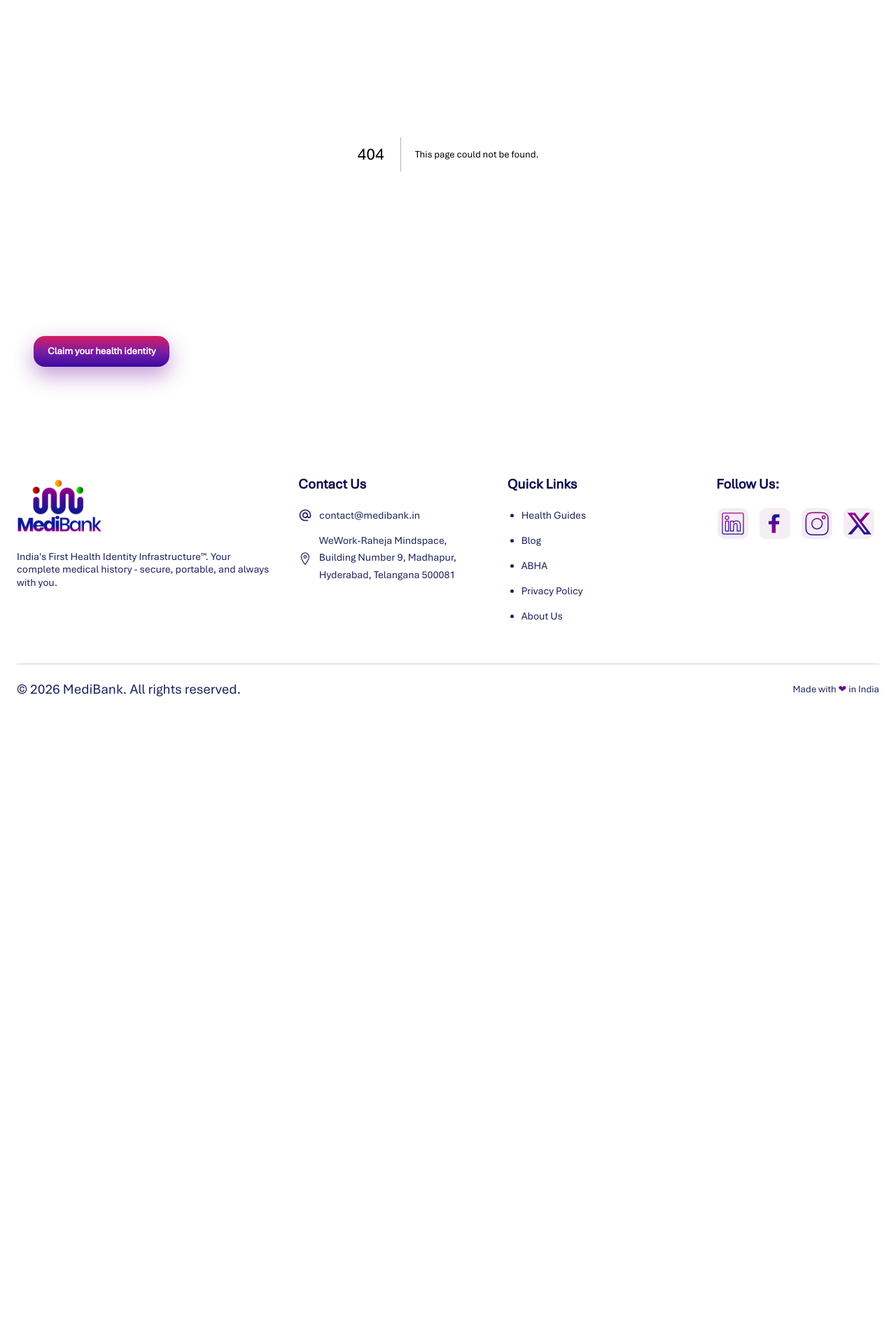
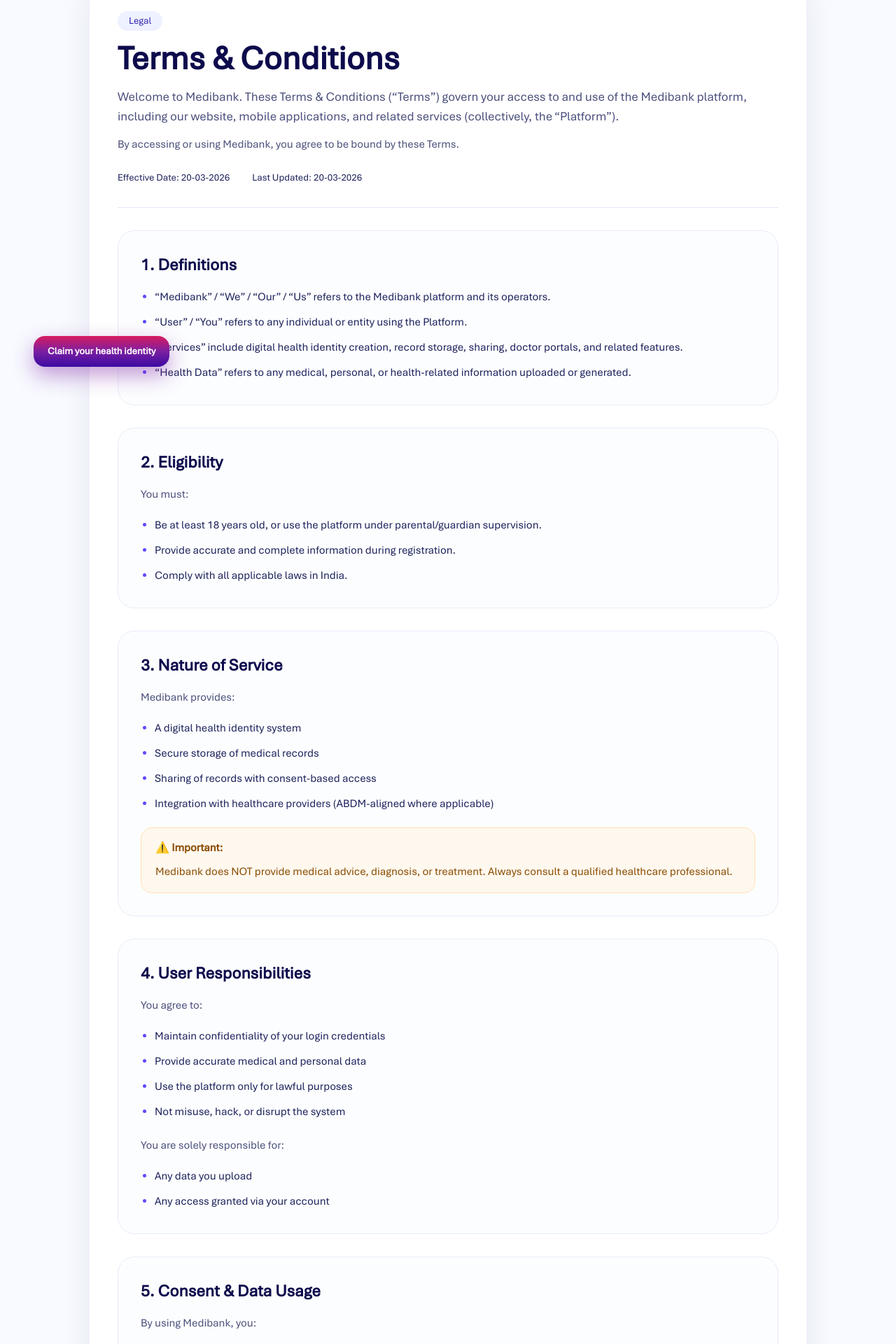
Before and after one commit to AmanDwivedi9335/clinic-portpolio, a Next.js app: page /terms-and-conditions in a window 1280 px wide. Before the commit this address had no page. Shown: the part 180-2100 px from the top of the page at 70% size. Before the commit the page ends 1233 px from the top, so only its background shows below. Built offline with nearby package versions, Linux system fonts and the light colour scheme.

Commit message:
Add terms and conditions page

```diff
--- /dev/null
+++ b/src/app/terms-and-conditions/page.js
@@ -0,0 +1,248 @@
+import React from "react";
+
+const termSections = [
+  {
+    title: "1. Definitions",
+    points: [
+      "“Medibank” / “We” / “Our” / “Us” refers to the Medibank platform and its operators.",
+      "“User” / “You” refers to any individual or entity using the Platform.",
+      "“Services” include digital health identity creation, record storage, sharing, doctor portals, and related features.",
+      "“Health Data” refers to any medical, personal, or health-related information uploaded or generated.",
+    ],
+  },
+  {
+    title: "2. Eligibility",
+    intro: "You must:",
+    points: [
+      "Be at least 18 years old, or use the platform under parental/guardian supervision.",
+      "Provide accurate and complete information during registration.",
+      "Comply with all applicable laws in India.",
+    ],
+  },
+  {
+    title: "3. Nature of Service",
+    intro: "Medibank provides:",
+    points: [
+      "A digital health identity system",
+      "Secure storage of medical records",
+      "Sharing of records with consent-based access",
+      "Integration with healthcare providers (ABDM-aligned where applicable)",
+    ],
+    noteTitle: "Important:",
+    note:
+      "Medibank does NOT provide medical advice, diagnosis, or treatment. Always consult a qualified healthcare professional.",
+  },
+  {
+    title: "4. User Responsibilities",
+    intro: "You agree to:",
+    points: [
+      "Maintain confidentiality of your login credentials",
+      "Provide accurate medical and personal data",
+      "Use the platform only for lawful purposes",
+      "Not misuse, hack, or disrupt the system",
+    ],
+    outro: "You are solely responsible for:",
+    outroPoints: [
+      "Any data you upload",
+      "Any access granted via your account",
+    ],
+  },
+  {
+    title: "5. Consent & Data Usage",
+    intro: "By using Medibank, you:",
+    points: [
+      "Provide explicit consent to store and process your health data",
+      "Authorize Medibank to store your records securely",
+      "Authorize Medibank to share data with healthcare providers only with your consent",
+      "Can revoke consent anytime via platform controls",
+    ],
+    outro: "We follow:",
+    outroPoints: [
+      "Consent-based data sharing",
+      "Minimal data processing principles",
+    ],
+  },
+  {
+    title: "6. Data Security",
+    intro: "We implement:",
+    points: [
+      "AES-256 encryption",
+      "Secure cloud infrastructure",
+      "Role-based access controls",
+      "Audit logs for all activities",
+    ],
+    outro: "However, you acknowledge:",
+    outroPoints: [
+      "No system is 100% secure",
+      "You use the platform at your own risk",
+    ],
+  },
+  {
+    title: "7. Intellectual Property",
+    intro: "All rights related to:",
+    points: ["Software", "Design", "Branding", "Content"],
+    outro: "are owned by Medibank. You may NOT:",
+    outroPoints: [
+      "Copy, modify, or reverse-engineer the platform",
+      "Use Medibank branding without permission",
+    ],
+  },
+  {
+    title: "8. Third-Party Integrations",
+    intro: "Medibank may integrate with:",
+    points: [
+      "Government systems (e.g., ABDM/ABHA)",
+      "Hospitals, labs, and doctors",
+      "External APIs",
+    ],
+    outro: "We are not responsible for:",
+    outroPoints: [
+      "Data accuracy from third parties",
+      "Downtime or failures of external services",
+    ],
+  },
+  {
+    title: "9. Limitation of Liability",
+    intro: "Medibank is not liable for:",
+    points: [
+      "Medical decisions taken based on stored data",
+      "Loss due to incorrect data entered by users",
+      "Service interruptions or downtime",
+      "Unauthorized access caused by user negligence",
+    ],
+    outro: "Maximum liability (if applicable) is limited to:",
+    outroPoints: ["Amount paid (if any) for services"],
+  },
+  {
+    title: "10. Account Suspension / Termination",
+    intro: "We may suspend or terminate your account if:",
+    points: [
+      "You violate these Terms",
+      "Fraudulent or suspicious activity is detected",
+      "Legal compliance requires it",
+    ],
+    paragraph: "You may also delete your account anytime.",
+  },
+  {
+    title: "11. Data Retention & Deletion",
+    points: [
+      "Your data is retained as long as your account is active",
+      "Upon deletion, data may be deleted or anonymized",
+      "Some records may be retained for legal compliance",
+    ],
+  },
+  {
+    title: "12. Compliance with Laws",
+    intro: "Medibank operates in compliance with:",
+    points: [
+      "Information Technology Act, 2000 (India)",
+      "Applicable data protection laws",
+      "ABDM guidelines (where integrated)",
+    ],
+  },
+  {
+    title: "13. Modifications to Terms",
+    paragraph: "We may update these Terms from time to time.",
+    points: [
+      "Updates will be posted on the platform",
+      "Continued use = acceptance of updated Terms",
+    ],
+  },
+  {
+    title: "14. Governing Law & Jurisdiction",
+    points: ["These Terms are governed by the laws of India."],
+    paragraph: "Jurisdiction: Courts of Hyderabad",
+  },
+  {
+    title: "15. Contact Information",
+    paragraph: "For any questions or concerns:",
+    contact: [
+      "Medibank Support Team",
+      "Email: support@medibank.in",
+      "Website: https://medibank.in",
+    ],
+  },
+];
+
+export default function TermsAndConditionsPage() {
+  return (
+    <div className="mt-[100px] bg-[#F8FAFF] py-10">
+      <div className="container mx-auto px-4">
+        <div className="mx-auto max-w-5xl rounded-[32px] bg-white px-6 py-10 shadow-[0_12px_50px_rgba(13,11,76,0.08)] md:px-10 md:py-14">
+          <div className="border-b border-[#E6EAF7] pb-8">
+            <span className="inline-flex rounded-full bg-[#EEF1FF] px-4 py-1 text-sm font-medium text-[#3024AE]">
+              Legal
+            </span>
+            <h1 className="mt-4 text-3xl font-bold text-[#0D0B4C] md:text-5xl">
+              Terms &amp; Conditions
+            </h1>
+            <p className="mt-4 text-base leading-7 text-[#4B4F7B] md:text-lg">
+              Welcome to Medibank. These Terms &amp; Conditions (“Terms”) govern your access to and use of the Medibank platform, including our website, mobile applications, and related services (collectively, the “Platform”).
+            </p>
+            <p className="mt-3 text-base leading-7 text-[#4B4F7B]">
+              By accessing or using Medibank, you agree to be bound by these Terms.
+            </p>
+            <div className="mt-6 flex flex-col gap-2 text-sm font-medium text-[#1D225B] md:flex-row md:gap-8">
+              <p>Effective Date: 20-03-2026</p>
+              <p>Last Updated: 20-03-2026</p>
+            </div>
+          </div>
+
+          <div className="mt-8 space-y-8">
+            {termSections.map((section) => (
+              <section
+                key={section.title}
+                className="rounded-3xl border border-[#E9ECF8] bg-[#FCFDFF] p-6 md:p-8"
+              >
+                <h2 className="text-2xl font-semibold text-[#0D0B4C]">{section.title}</h2>
+
+                {section.intro && (
+                  <p className="mt-4 text-base leading-7 text-[#4B4F7B]">{section.intro}</p>
+                )}
+
+                {section.paragraph && (
+                  <p className="mt-4 text-base leading-7 text-[#4B4F7B]">{section.paragraph}</p>
+                )}
+
+                {section.points && (
+                  <ul className="mt-4 list-disc space-y-2 pl-5 text-base leading-7 text-[#1D225B] marker:text-[#5C4AFF]">
+                    {section.points.map((point) => (
+                      <li key={point}>{point}</li>
+                    ))}
+                  </ul>
+                )}
+
+                {section.note && (
+                  <div className="mt-5 rounded-2xl border border-[#FFE0B2] bg-[#FFF8EE] px-5 py-4 text-[#8A4B00]">
+                    <p className="font-semibold">⚠️ {section.noteTitle}</p>
+                    <p className="mt-2 text-base leading-7">{section.note}</p>
+                  </div>
+                )}
+
+                {section.outro && (
+                  <p className="mt-5 text-base leading-7 text-[#4B4F7B]">{section.outro}</p>
+                )}
+
+                {section.outroPoints && (
+                  <ul className="mt-4 list-disc space-y-2 pl-5 text-base leading-7 text-[#1D225B] marker:text-[#5C4AFF]">
+                    {section.outroPoints.map((point) => (
+                      <li key={point}>{point}</li>
+                    ))}
+                  </ul>
+                )}
+
+                {section.contact && (
+                  <div className="mt-4 space-y-2 text-base leading-7 text-[#1D225B]">
+                    {section.contact.map((item) => (
+                      <p key={item}>{item}</p>
+                    ))}
+                  </div>
+                )}
+              </section>
+            ))}
+          </div>
+        </div>
+      </div>
+    </div>
+  );
+}
--- a/src/components/Genric/Footer/Footer.js
+++ b/src/components/Genric/Footer/Footer.js
@@ -1,6 +1,5 @@
 import Link from "next/link";
 import Image from "next/image";
-import { Mail, Phone, Clock3 } from "lucide-react";
 import { MdAlternateEmail } from "react-icons/md";
 import { IoLocationOutline } from "react-icons/io5";
 
@@ -75,6 +74,11 @@ export default function Footer() {
 							<li>
 								<Link href="/resources/#resources4" className="hover:text-[#5C4AFF]">
 									Privacy Policy
+								</Link>
+							</li>
+							<li>
+								<Link href="/terms-and-conditions" className="hover:text-[#5C4AFF]">
+									Terms &amp; Conditions
 								</Link>
 							</li>
 							<li>
```
Also changed, not shown: 1 other file (tests, documents, lock files or other folders).
